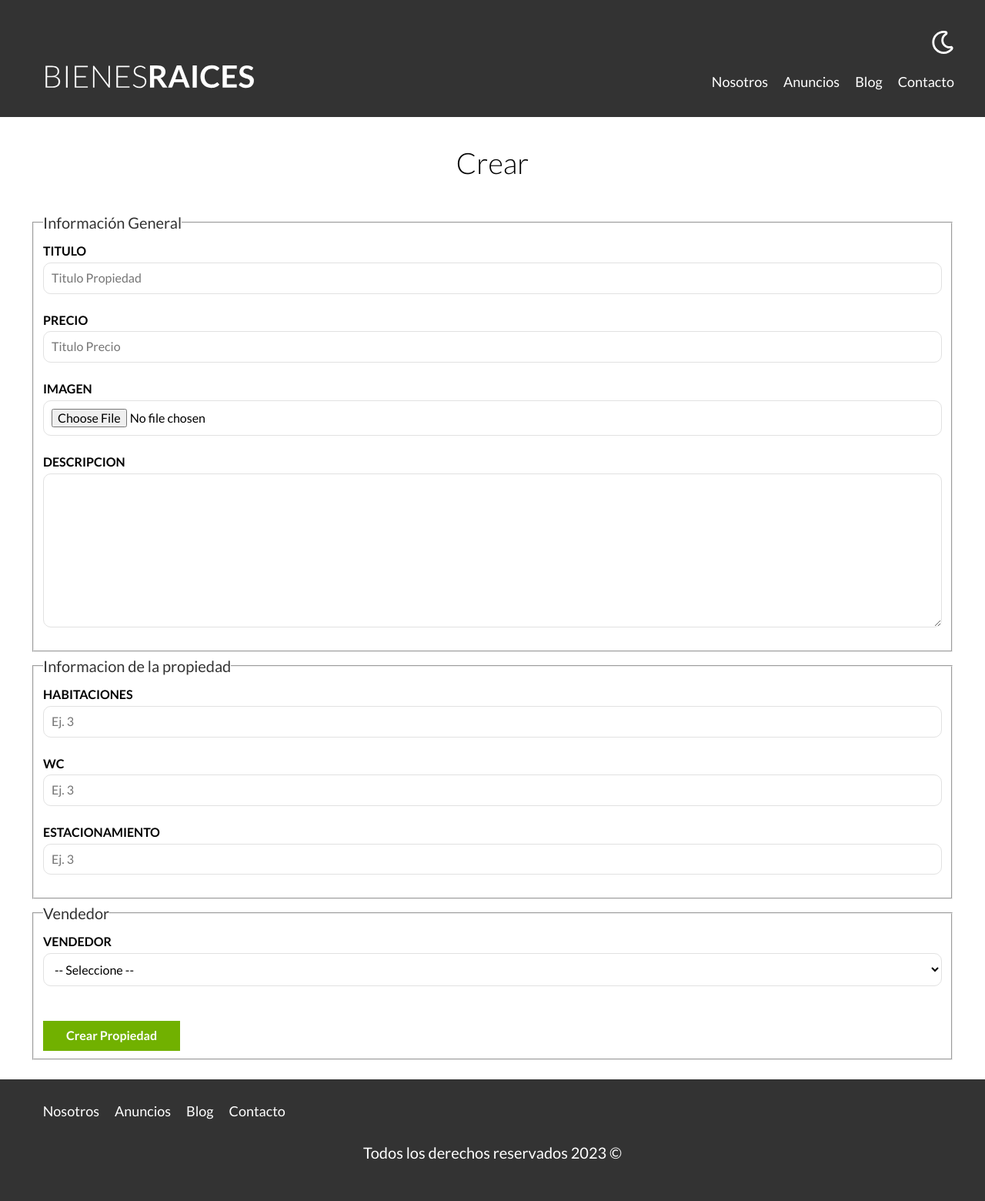
After one commit to heric-hh/Bienes-RaicesMVC, a PHP site: template views/propiedades/crear.html.php in a window 1280 px wide. The commit adds this page. Shown: the whole page at 77% size. Run offline with PHP 8.4, Linux system fonts and the light colour scheme; the template is opened without the code that fills it, so the values that code supplies are empty.

Commit message:
Creando el metodo para mostrar las vistas, creando un layout principal, pasando datos hacia la vista, consultar el modelo en el controlador, creando formulario para nuevas propiedades, trabajando con las peticiones post, modificando el codigo para almacenar imagenes

```diff
--- a/includes/funciones.php
+++ b/includes/funciones.php
@@ -1,7 +1,7 @@
 <?php
 CONST TEMPLATES_URL = __DIR__ . '/templates/';
 CONST FUNCIONES_URL = __DIR__ . 'funciones.php';
-CONST CARPETA_IMAGENES = __DIR__ . '/../imagenes/';
+CONST CARPETA_IMAGENES = __DIR__ . '/../public/imagenes/';
 
 function incluirTemplate( string $nombre, bool $inicio = false ) {
     include TEMPLATES_URL . $nombre . ".html.php";
--- a/models/ActiveRecord.php
+++ b/models/ActiveRecord.php
@@ -88,7 +88,7 @@ class ActiveRecord {
 
         if( $resultado ) {
             //* Redireccionar al usuario a la pagina de admin
-            header('Location: ../?resultado=1');
+            header('Location: ../admin?resultado=1');
         }
     }
 
--- /dev/null
+++ b/views/layout.html.php
@@ -0,0 +1,66 @@
+<?php
+    if( !isset( $_SESSION ) ) {
+        session_start();
+    }
+    $auth = $_SESSION['login'] ?? false;
+
+    if ( !isset( $inicio ) ) {
+        $inicio = false;
+    }
+
+?>
+<!DOCTYPE html>
+<html lang="es">
+<head>
+    <meta charset="UTF-8">
+    <meta name="viewport" content="width=device-width, initial-scale=1.0">
+    <title>Bienes Raíces</title>
+    <link rel="stylesheet" href="/bienesraicesMVC/public/build/css/app.css">
+</head>
+<body>
+<header class="header <?php echo $inicio ? 'inicio' : '' ?>">
+    <div class="contenedor contenido-header">
+        <div class="barra">
+            <a href="/bienesraices/index.html.php">
+                <img src="/bienesraices/build/img/logo.svg" alt="logotipo_bienesraices">
+            </a>
+            <div class="mobile-menu">
+                <img src="/bienesraices/build/img/barras.svg" alt="Icono MenuResponsive">
+            </div>
+            <div class="derecha">
+                <img src="/bienesraices/build/img/dark-mode.svg" alt="Dark mode" class="dark-mode-boton">
+                <nav class="navegacion">
+                    <a href="nosotros.html.php">Nosotros</a>
+                    <a href="anuncios.html.php">Anuncios</a>
+                    <a href="blog.html.php">Blog</a>
+                    <a href="contacto.html.php">Contacto</a>
+                    <?php if( $auth ) :?>
+                        <a href="/bienesraices/cerrar-sesion.php">Cerrar Sesión</a>
+                    <?php endif; ?>
+                </nav>
+            </div>
+
+        </div> <!-- barra -->
+
+        <?php if( $inicio ) { ?>
+            <h1>Venta de Casas y Departamentos Exclusivos de Lujo</h1>
+        <?php } ?>
+    </div>
+</header>
+
+<?php echo $contenido; ?>
+
+<footer class="footer">
+    <div class="contenedor contenedor-footer">
+        <nav class="navegacion">
+            <a href="nosotros.html.php">Nosotros</a>
+            <a href="anuncios.html.php">Anuncios</a>
+            <a href="blog.html.php">Blog</a>
+            <a href="contacto.html.php">Contacto</a>
+        </nav>
+    </div>
+    <p class="copyright">Todos los derechos reservados <?php echo date('Y') ?> &copy;</p>
+</footer>
+<script src="/bienesraicesMVC/public/build/js/bundle.min.js"></script>
+</body>
+</html>
--- /dev/null
+++ b/views/propiedades/crear.html.php
@@ -0,0 +1,14 @@
+<main class="contenedor seccion">
+    <h1>Crear</h1>
+
+    <?php foreach( $errores as $error ): ?>
+        <div class="alerta error">
+            <?php echo $error; ?>
+        </div>
+    <?php endforeach; ?>
+
+    <form action="" class="formulario" method="POST" enctype="multipart/form-data">
+    <?php include __DIR__ . "/formulario.html.php" ?>
+    <input type="submit" value="Crear Propiedad" class="boton boton-verde" />
+    </form>
+</main>
--- /dev/null
+++ b/views/propiedades/formulario.html.php
@@ -0,0 +1,45 @@
+<fieldset>
+    <legend>Información General</legend>
+    <label for="titulo">Titulo</label>
+    <input type="text" name="propiedad[titulo]" id="titulo" placeholder="Titulo Propiedad" value="<?php echo s( $propiedad->titulo ) ?>">
+
+    <label for="precio">Precio</label>
+    <input type="number" name="propiedad[precio]" id="precio" placeholder="Titulo Precio" value="<?php echo s( $propiedad->precio ) ?>">
+
+    <label for="imagen">Imagen</label>
+    <input type="file" id="imagen" accept="image/jpeg, image/png" name="propiedad[imagen]">
+
+    <?php if( $propiedad->imagen ) : ?>
+        <img src="/bienesraices/imagenes/<?php echo $propiedad->imagen ?>" alt="imagen_casa">
+    <?php endif ?>
+
+    <label for="descripcion">Descripcion</label>
+    <textarea name="propiedad[descripcion]" id="descripcion" cols="30" rows="10"> <?php echo s( $propiedad->descripcion ) ?> </textarea>
+</fieldset>
+
+<fieldset>
+    <legend>Informacion de la propiedad</legend>
+
+    <label for="habitaciones">Habitaciones</label>
+    <input type="number" name="propiedad[habitaciones]" id="habitaciones" placeholder="Ej. 3" min="1" max="9" value="<?php echo s( $propiedad->habitaciones ) ?>">
+
+    <label for="wc">WC</label>
+    <input type="number" name="propiedad[wc]" id="wc" placeholder="Ej. 3" min="1" max="9" value="<?php echo s( $propiedad->wc ) ?>">
+
+    <label for="estacionamiento">Estacionamiento</label>
+    <input type="number" name="propiedad[estacionamiento]" id="estacionamiento" placeholder="Ej. 3" min="1" max="9" value="<?php echo s( $propiedad->estacionamiento ) ?>">
+</fieldset>
+
+<fieldset>
+    <legend>Vendedor</legend>
+    <label for="vendedor">Vendedor</label>
+    <select name="propiedad[id_vendedor]" id="vendedor">
+        <option selected value=""> -- Seleccione -- </option>
+        <?php foreach ( $vendedores as $vendedor ) : ?>
+            <option
+                <?php echo $propiedad->id_vendedor === $vendedor->id_vendedor ? 'selected' : ''; ?>
+                value="<?php echo s( $vendedor->id_vendedor ) ?>">
+                <?php echo s( $vendedor->nombre ) . " " . s( $vendedor->apellido ) ?>
+            </option>
+        <?php endforeach ?>
+</fieldset>
```
Also changed, not shown: Router.php (+27 -0 lines), controllers/PropiedadController.php (+50 -4 lines), public/index.php (+7 -0 lines), views/propiedades/admin.html.php (added, +54 -0 lines), public/imagenes/016e4008f2bf26eaf44a4cef6c534bd1.jpg (added), public/imagenes/1a9bd8e7ad50915b1ca8d6e487ff0baf.jpg (added), public/imagenes/877ed946ea629feca79379980e073504.jpg (added), public/imagenes/90b62d5e0d7319c9e484ea64f062b10e.jpg (added), public/imagenes/adddbfb4d09b0eb54a03787a22e7075f.jpg (added), public/imagenes/e9eda82ed0dc2da74344c50cda40a7b6.jpg (added), public/imagenes/imagenes7a0fb4daac445d6df8b09984e4884688.jpg (added), public/imagenes/imagenes89c31a24c6ff88fa44271357a0b67cef.jpg (added).
